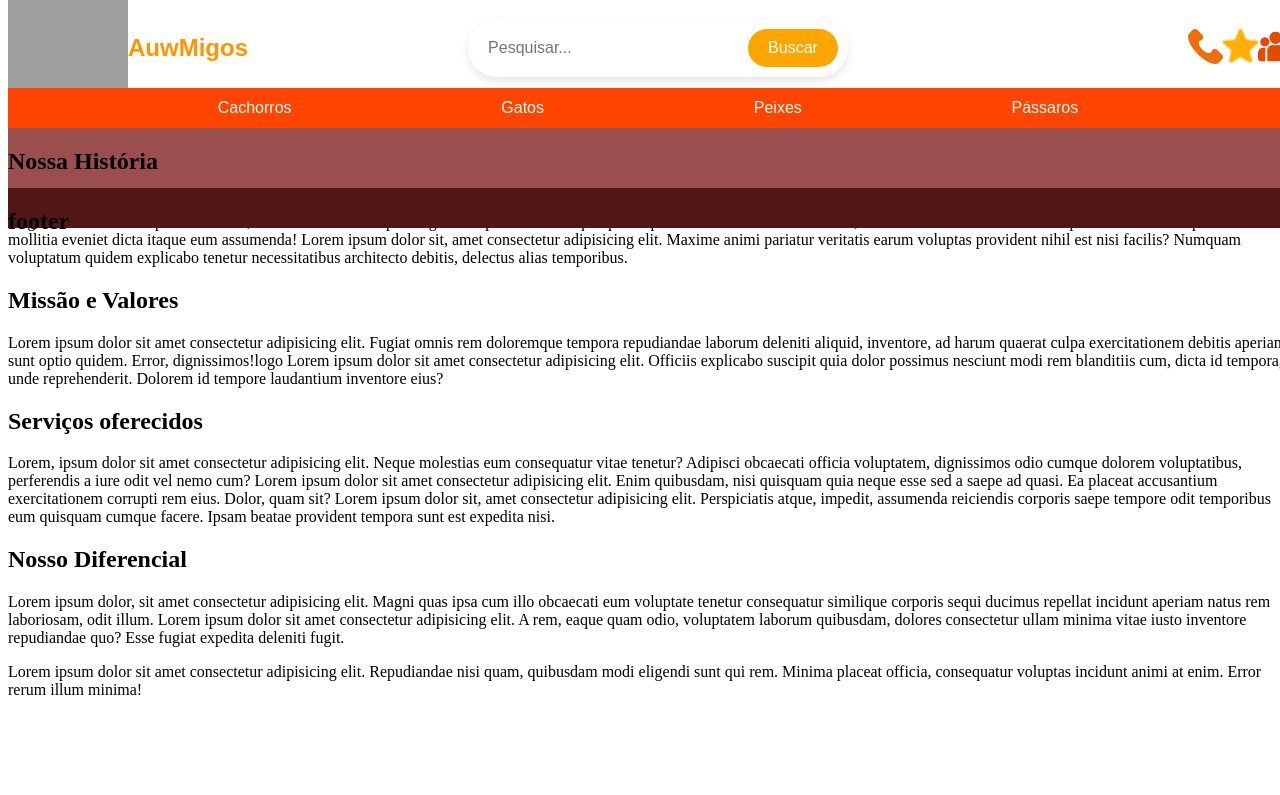
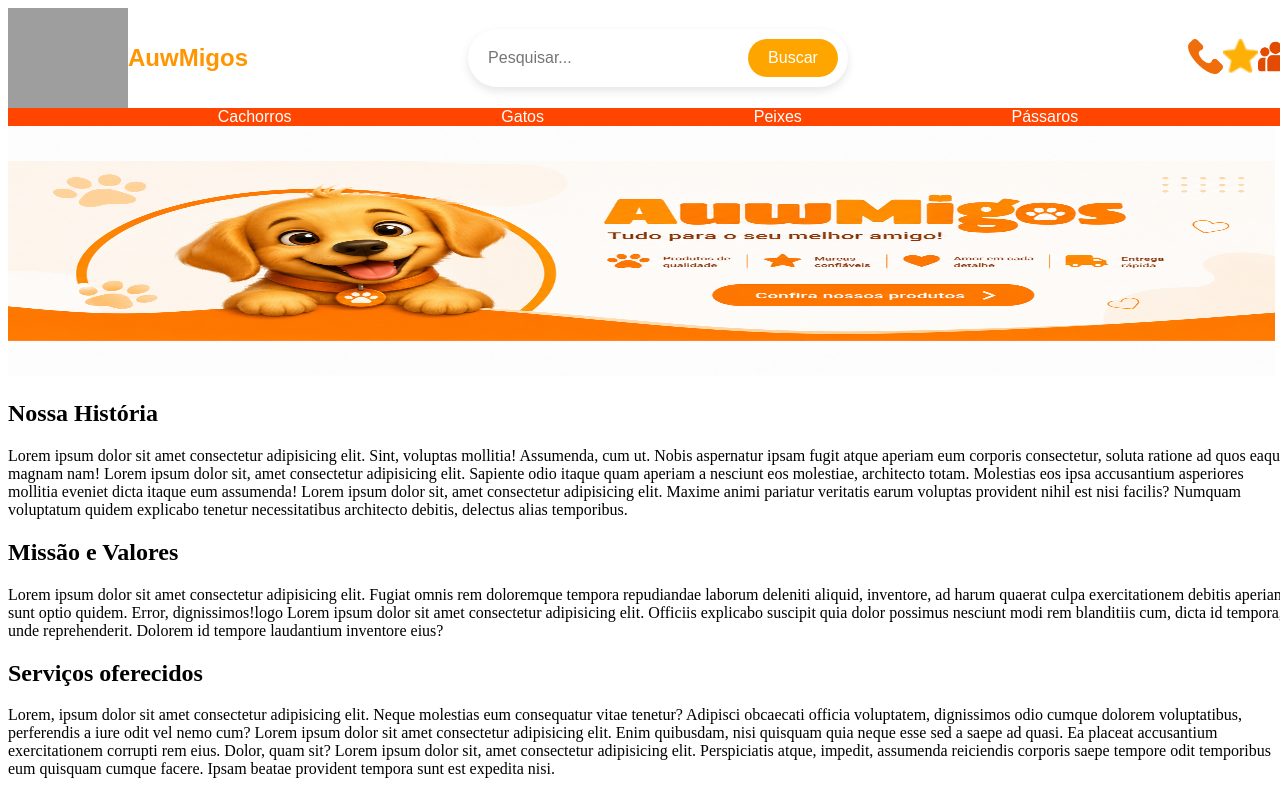
Before and after one commit to DavisonNRodrigues/AuwMigos, a plain HTML site: page index.html in a window 1280 px wide. Shown: the top 795 px of the page. Drawn offline with Linux system fonts and the light colour scheme; grey boxes are pictures that could not be loaded; a web font is replaced by a local one.

Commit message:
coloquei um banner no main

```diff
--- a/index.css
+++ b/index.css
@@ -1,3 +1,7 @@
+.banner{
+  width: 99%;
+  height: 250px;
+}
 a{
    color: white;
   text-decoration: none;
@@ -74,7 +78,7 @@ li{
 }
 .container{
     display: grid;
-    grid-template-rows: 80px 40px 60px 40px;
+    grid-template-rows: 80px 40px 100pxpx 40px;
     height: 100vh;
     width: 100%;
 }
@@ -98,7 +102,7 @@ header{
     justify-content: space-between;
 }
 main{
-    background-color: rgb(155, 78, 78);
+    background-color: rgb(255, 255, 255);
     grid-row: 3/4;
 }
 footer{
--- a/index.html
+++ b/index.html
@@ -39,6 +39,9 @@
     </header>
     <main>
         <section>
+            <img class="banner" src="imgens/ChatGPT Image 24 de mai. de 2026, 14_03_34.png" alt="">
+        </section>
+        <section>
             <h2>Nossa História</h2>
             <p>Lorem ipsum dolor sit amet consectetur adipisicing elit. Sint, voluptas mollitia! Assumenda, cum ut. Nobis aspernatur ipsam fugit atque aperiam eum corporis consectetur, soluta ratione ad quos eaque magnam nam! Lorem ipsum dolor sit, amet consectetur adipisicing elit. Sapiente odio itaque quam aperiam a nesciunt eos molestiae, architecto totam. Molestias eos ipsa accusantium asperiores mollitia eveniet dicta itaque eum assumenda! Lorem ipsum dolor sit, amet consectetur adipisicing elit. Maxime animi pariatur veritatis earum voluptas provident nihil est nisi facilis? Numquam voluptatum quidem explicabo tenetur necessitatibus architecto debitis, delectus alias temporibus.</p>
         </section>
```
Also changed, not shown: imgens/ChatGPT Image 24 de mai. de 2026, 14_03_34.png (added).
